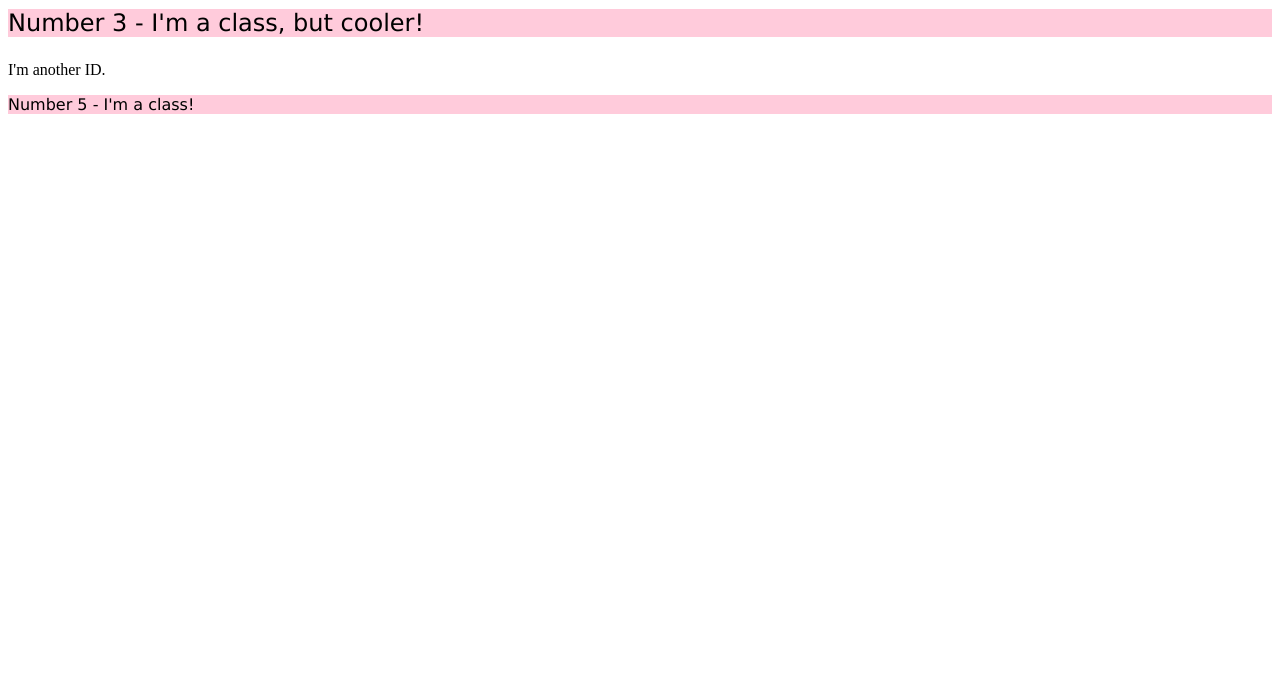
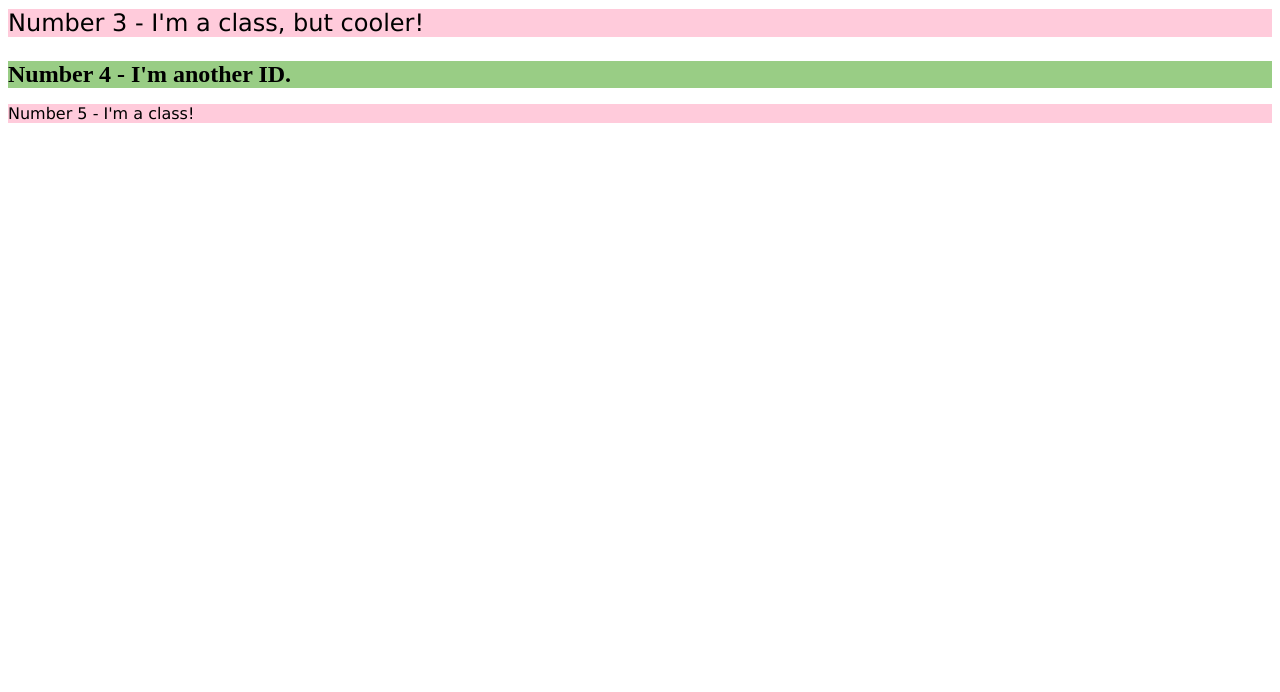
Before and after one commit to Tockinha123/intro-css, a plain HTML site: page exercicio-2/index.html in a window 1280 px wide. Shown: the part 108-800 px from the top of the page. Drawn offline with Linux system fonts and the light colour scheme.

Commit message:
Correcao do id number-4 e estilizacao do id number-4

```diff
--- a/exercicio-2/index.html
+++ b/exercicio-2/index.html
@@ -12,7 +12,7 @@
     <p class="number-1"> Number 1 - I'm a class! </p>
     <div id="number-2"> Number 2 - I'm one ID. </div>
     <p class="number-1 number-3"> Number 3 - I'm a class, but cooler! </p>
-    <div id="number-4"> I'm another ID. </div>
+    <div id="number-4"> Number 4 - I'm another ID. </div>
     <p class="number-1"> Number 5 - I'm a class! </p>
 
 </body>
--- a/exercicio-2/style.css
+++ b/exercicio-2/style.css
@@ -17,3 +17,10 @@
     font-size: 24px;
 
 }
+
+#number-4 {
+
+    background-color: #99cd85;
+    font-size: 24px;
+    font-weight: bold;
+}
```
